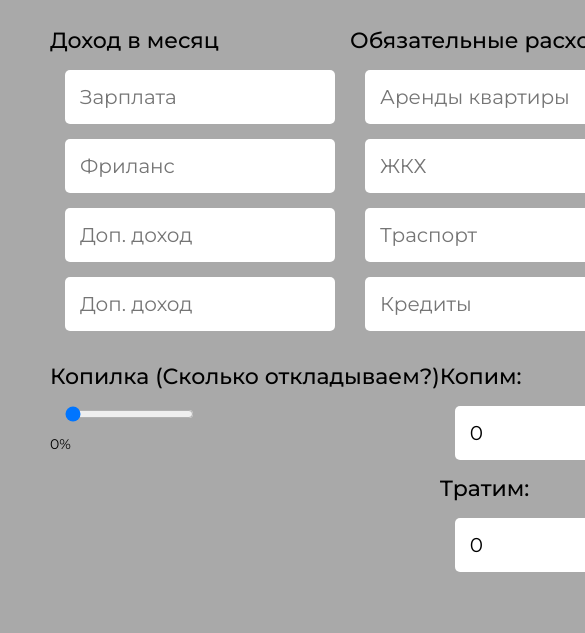
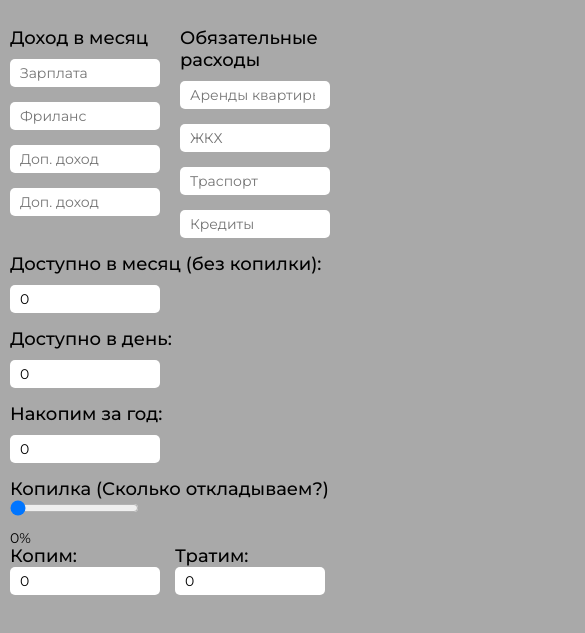
Before and after one commit to Vladimir073/calculator-JS, a plain HTML site: page index.html in a window 390 px wide. Shown: the part 143-776 px from the top of the page, 585 px wide, since content can reach past the window. Drawn offline with Linux system fonts and the light colour scheme.

Commit message:
Add files via upload

```diff
--- a/css/reset.css
+++ b/css/reset.css
@@ -34,7 +34,7 @@ button{cursor: pointer;}
 button::-moz-focus-inner{padding: 0; border:0;}
 a, a:visited{text-decoration: none; color: black;}
 a:hover{text-decoration: none;}
-ul li{list-style: none;}
+ul, li{list-style: none;}
 img{vertical-align: top;}
 
 
--- a/css/style.css
+++ b/css/style.css
@@ -1,12 +1,16 @@
-body{
-	background-color:darkgray;
-
+body {
+	background-color: darkgray;
 	font-family: 'Montserrat', sans-serif;
 	font-weight: 400;
-	padding: 0 50px 0;
 }
 
-h1{
+.main-wrapper {
+	max-width: 1000px;
+	margin: 0 auto;
+	padding: 0 10px;
+}
+
+h1 {
 	font-size: 38px;
 	line-height: 45px;
 	font-weight: 700;
@@ -15,34 +19,73 @@ h1{
 	margin-bottom: 30px;
 }
 
-h6{
+h6 {
 	font-size: 22px;
 	line-height: 28px;
 	font-weight: 500;
 }
 
-.inputs-block{
+.inputs-block {
 	display: flex;
 	margin-right: 30px;
 	flex-wrap: wrap;
 }
 
-input{
+.inputs-block-column {
+	flex: 1 1 32%;
+	margin-right: 5px;
+}
+
+.inputs-block-column h6 {
+	height: 60px;
+}
+
+.range-block {
+	flex: 1 1 100%;
+}
+
+input {
 	padding: 15px;
 	border-radius: 5px;
 	font-size: 20px;
-	margin: 15px;
+	margin: 0 15px 15px 0;
 }
 
-.inputs-wrapper input{
+
+@media (max-width: 636px) {
+
+	input {
+		max-width: 150px;
+		padding: 5px 0 5px 10px;
+		font-size: 14px;
+	}
+
+	h6 {
+		font-size: 18px;
+		line-height: 22px;
+	}
+
+
+
+}
+
+@media (max-width: 928px) {
+	.inputs-block-column h6 {
+		height: auto;
+		margin-bottom: 10px;
+	}
+}
+
+
+.inputs-wrapper input {
 	display: flex;
 	flex-direction: column;
 }
 
-.inputs-block:nth-child(2){
-	width: 1000px;
+#money-box-range {
+	padding: 0;
 }
 
-#money-box-range{
-	padding: 0;
+.result-block {
+	display: flex;
 }
```
